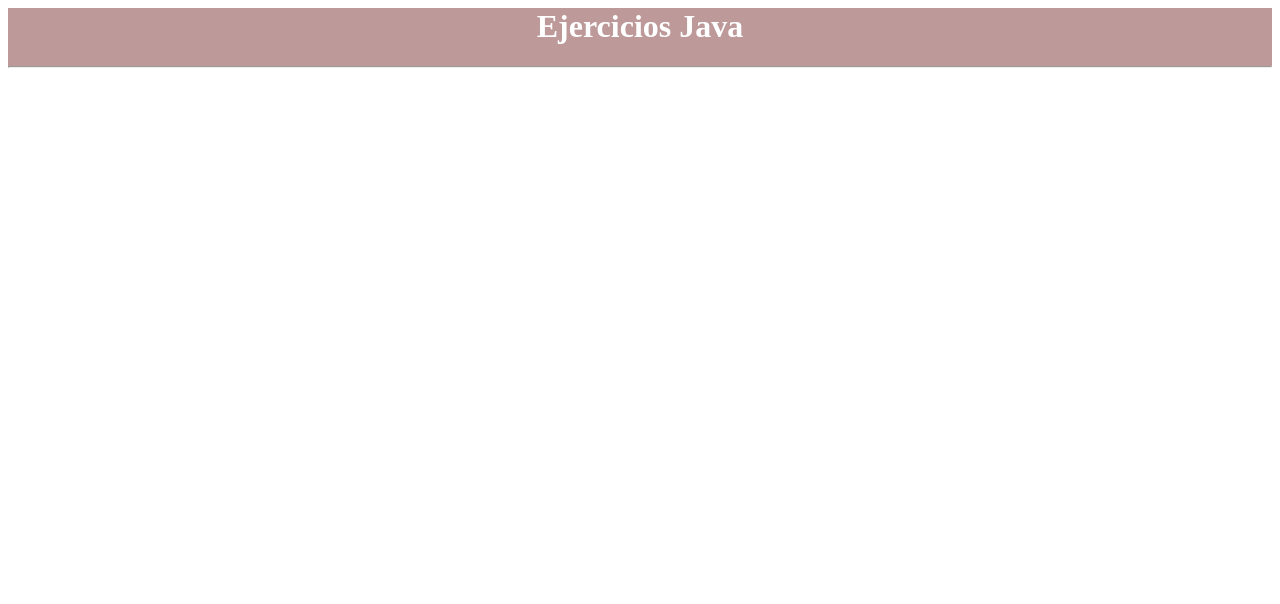
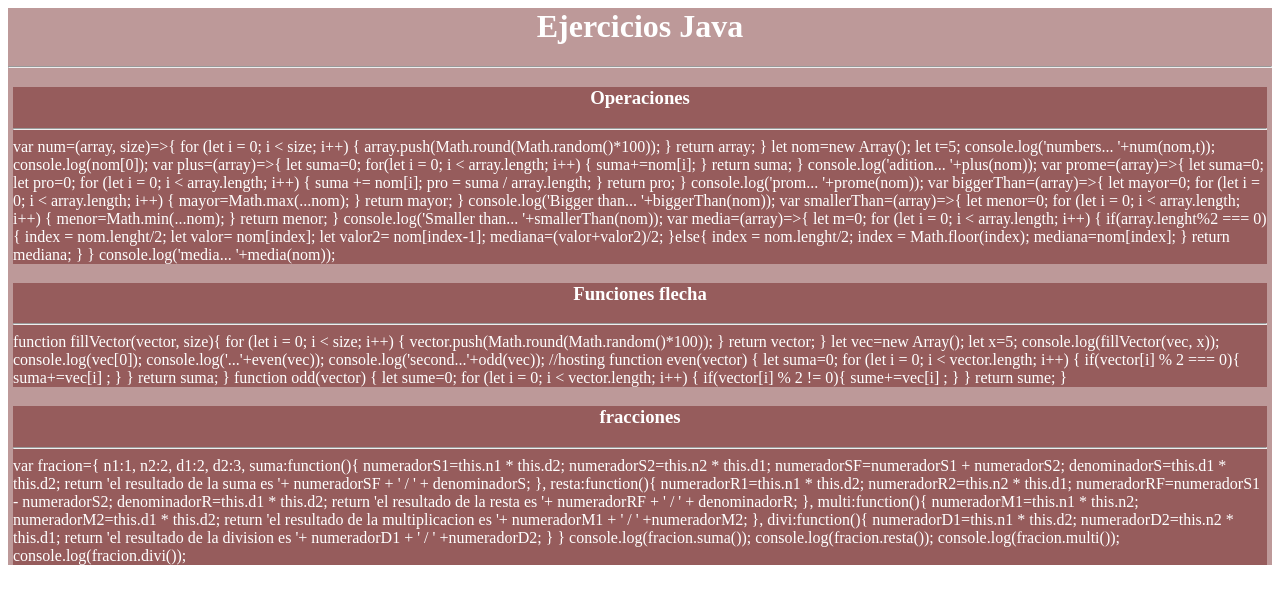
Before and after one commit to lilclums/repphp, a PHP site: page /views/Archivo/JavaS.php in a window 1280 px wide. Shown: the top 604 px of the page. Run offline with PHP 8.4, Linux system fonts and the light colour scheme.

Commit message:
update Java

```diff
--- a/portafolio/views/Archivo/JavaS.php
+++ b/portafolio/views/Archivo/JavaS.php
@@ -4,24 +4,168 @@
         <hr class="my-5">
 
         <div class="clearfix; p-5" style="background-color:rgba(90, 0, 0, 0.4);color:white;margin:5px">
-            <h3 style="text-align:center"></h3>
-            <p></p>
-            <p></p>
-            <p></p>
+            <h3 style="text-align:center">Operaciones</h3>
+            <hr class="my-5">
+            <prev>
+
+            var num=(array, size)=>{
+                for (let i = 0; i < size; i++) {
+                array.push(Math.round(Math.random()*100));
+                }
+            return array;
+            }
+            let nom=new Array();
+
+            let t=5;
+
+            console.log('numbers... '+num(nom,t));
+
+            console.log(nom[0]);
+
+            var plus=(array)=>{
+                let suma=0;
+                for(let i = 0; i < array.length; i++) {
+                suma+=nom[i];
+                }
+            return suma;
+            }
+
+            console.log('adition... '+plus(nom));
+
+            var prome=(array)=>{
+                let suma=0;
+                let pro=0;
+                for (let i = 0; i < array.length; i++) {
+                    suma += nom[i];
+                    pro = suma / array.length;
+                }
+                return pro;
+                }
+
+            console.log('prom... '+prome(nom));
+            var biggerThan=(array)=>{
+            let mayor=0;
+            for (let i = 0; i < array.length; i++) {
+                mayor=Math.max(...nom);
+                }
+            return mayor;
+            }
+            console.log('Bigger than... '+biggerThan(nom));
+            var smallerThan=(array)=>{
+                let menor=0;
+                for (let i = 0; i < array.length; i++) {
+                    menor=Math.min(...nom);
+                }
+                return menor;
+                }
+            console.log('Smaller than... '+smallerThan(nom));
+            var media=(array)=>{
+                let m=0;
+                for (let i = 0; i < array.length; i++) {
+                    if(array.lenght%2 === 0){
+                        index = nom.lenght/2;
+                        let valor= nom[index];
+                        let valor2= nom[index-1];
+                        mediana=(valor+valor2)/2;
+                    }else{
+                    index = nom.lenght/2;
+                    index = Math.floor(index);
+                    mediana=nom[index];
+                    }
+                    return mediana;
+                }
+            }
+            console.log('media... '+media(nom));
+            </prev>
         </div>
 
         <div class="clearfix; p-5" style="background-color:rgba(90, 0, 0, 0.4);color:white;margin:5px">
-            <h3 style="text-align:center"></h3>
-            <p></p>
-            <p></p>
-            <p></p>
+            <h3 style="text-align:center">Funciones flecha</h3>
+            <hr class="my-5">
+            <prev>
+            function fillVector(vector, size){
+    for (let i = 0; i < size; i++) {
+        vector.push(Math.round(Math.random()*100));
+    }
+    return vector;
+}
+
+let vec=new Array();
+let x=5;
+console.log(fillVector(vec, x));
+console.log(vec[0]);
+
+console.log('...'+even(vec));
+
+console.log('second...'+odd(vec));
+
+//hosting
+function even(vector) {
+    let suma=0;
+    for (let i = 0; i < vector.length; i++) {
+          if(vector[i] % 2 === 0){
+            suma+=vec[i] ;
+          }
+    }
+    return suma;
+  }
+
+function odd(vector) {
+    let sume=0;
+    for (let i = 0; i < vector.length; i++) {
+          if(vector[i] % 2 != 0){
+            sume+=vec[i] ;
+          }
+    }
+    return sume;
+  }
+            </prev>
         </div>
 
         <div class="p-5" style="background-color:rgba(90, 0, 0, 0.4);color:white;margin:5px">
-            <h3 style="text-align:center"></h3>
-            <p></p>
-            <p></p>
-            <p></p>
+            <h3 style="text-align:center">fracciones</h3>
+            <hr class="my-5">
+            <prev>
+            var fracion={
+            n1:1,
+            n2:2,
+            d1:2,
+            d2:3,
+                suma:function(){
+                numeradorS1=this.n1 * this.d2;
+                numeradorS2=this.n2 * this.d1;
+                numeradorSF=numeradorS1 + numeradorS2;
+                denominadorS=this.d1 * this.d2;
+                return 'el resultado de la suma es '+ numeradorSF + ' / ' + denominadorS;
+                },
+                resta:function(){
+                    numeradorR1=this.n1 * this.d2;
+                    numeradorR2=this.n2 * this.d1;
+                    numeradorRF=numeradorS1 - numeradorS2;
+                    denominadorR=this.d1 * this.d2;
+                    return 'el resultado de la resta es '+ numeradorRF + ' / ' + denominadorR;
+                },
+                multi:function(){
+                    numeradorM1=this.n1 * this.n2;
+                    numeradorM2=this.d1 * this.d2;
+                    return 'el resultado de la multiplicacion es '+ numeradorM1 + ' / ' +numeradorM2;
+                },
+                divi:function(){
+                    numeradorD1=this.n1 * this.d2;
+                    numeradorD2=this.n2 * this.d1;
+                    return 'el resultado de la division es '+ numeradorD1 + ' / ' +numeradorD2;
+                }
+            }
+
+
+            console.log(fracion.suma());
+
+            console.log(fracion.resta());
+
+            console.log(fracion.multi());
+
+            console.log(fracion.divi());
+            </prev>
         </div>
     </div>
 </div>
```
